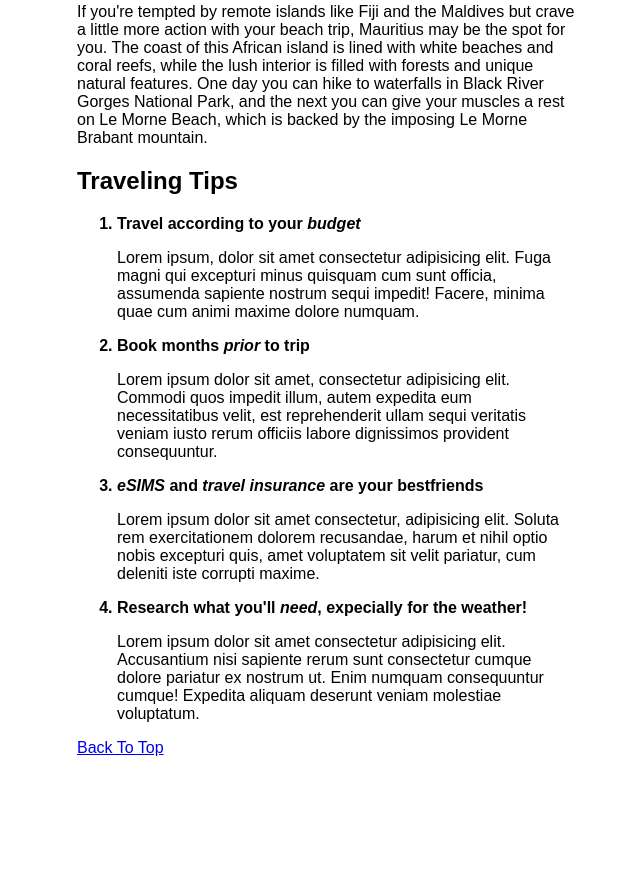
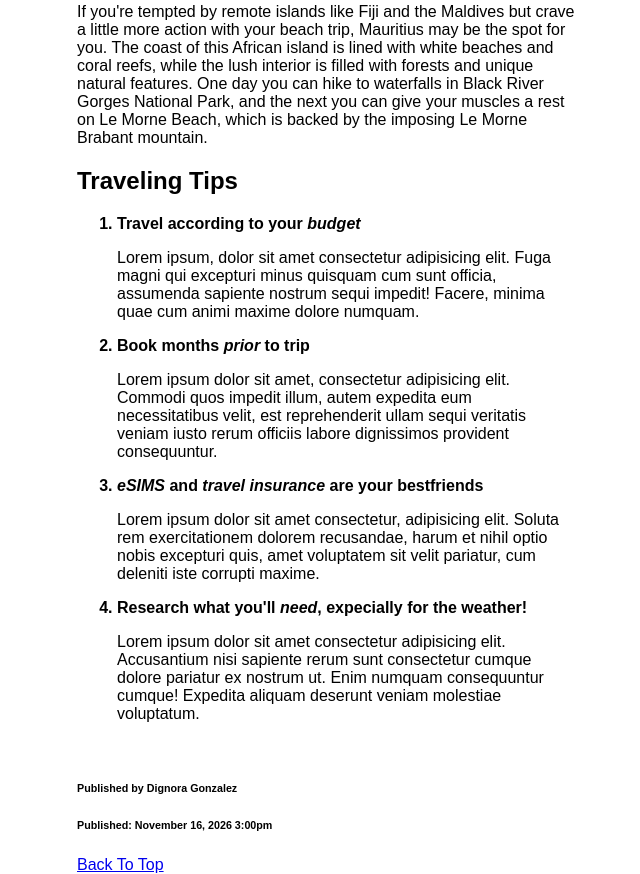
Before and after one commit to DIgnoraG/DIgnoraG.github.io, a plain HTML site: page exercises/blog-post/index.html in a window 1280 px wide. Shown: the part 2330-3204 px from the top of the page, without its empty margins (313-953 px from the left). Before the commit the page ends 3087 px from the top, so only its background shows below. Drawn offline with Linux system fonts and the light colour scheme.

Commit message:
Blog Post Author and Date/Time

```diff
--- a/exercises/blog-post/index.html
+++ b/exercises/blog-post/index.html
@@ -121,6 +121,9 @@
                     voluptatum.
                 </p>
             </ol>
+            <br>
+            <h6>Published by Dignora Gonzalez</h6>
+            <h6>Published: November 16, 2026 3:00pm</h6>
             <a href="#top">Back To Top</a>
         </div>
     </body>
```
